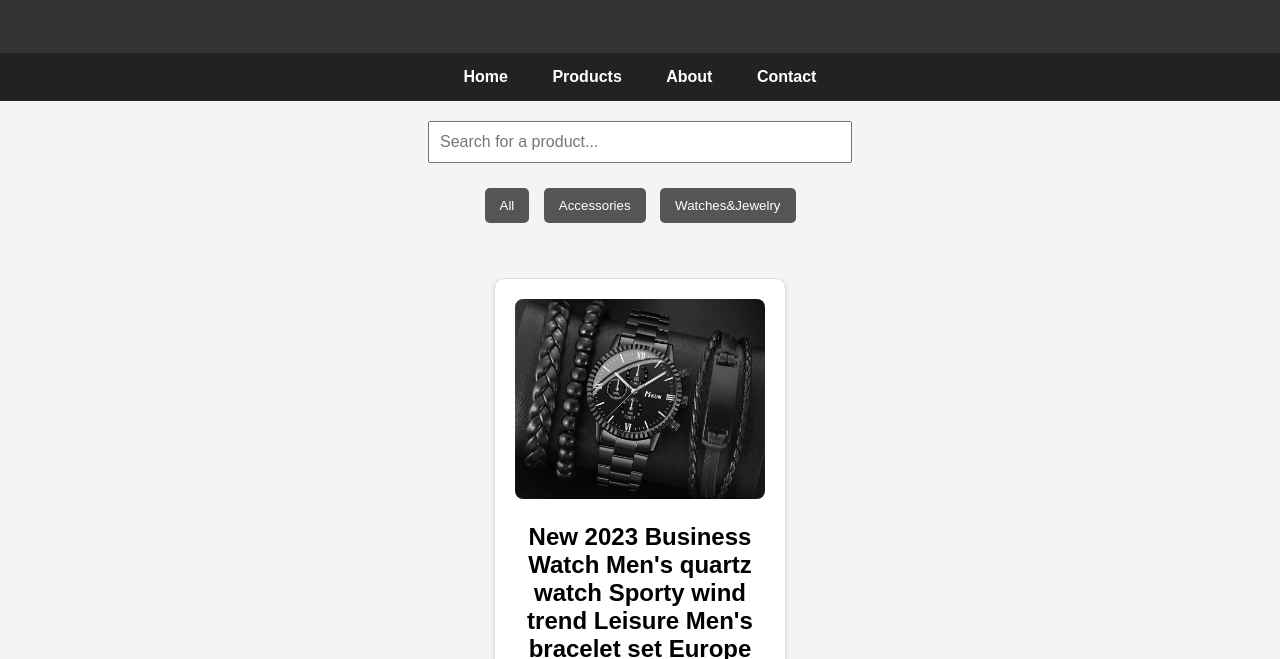
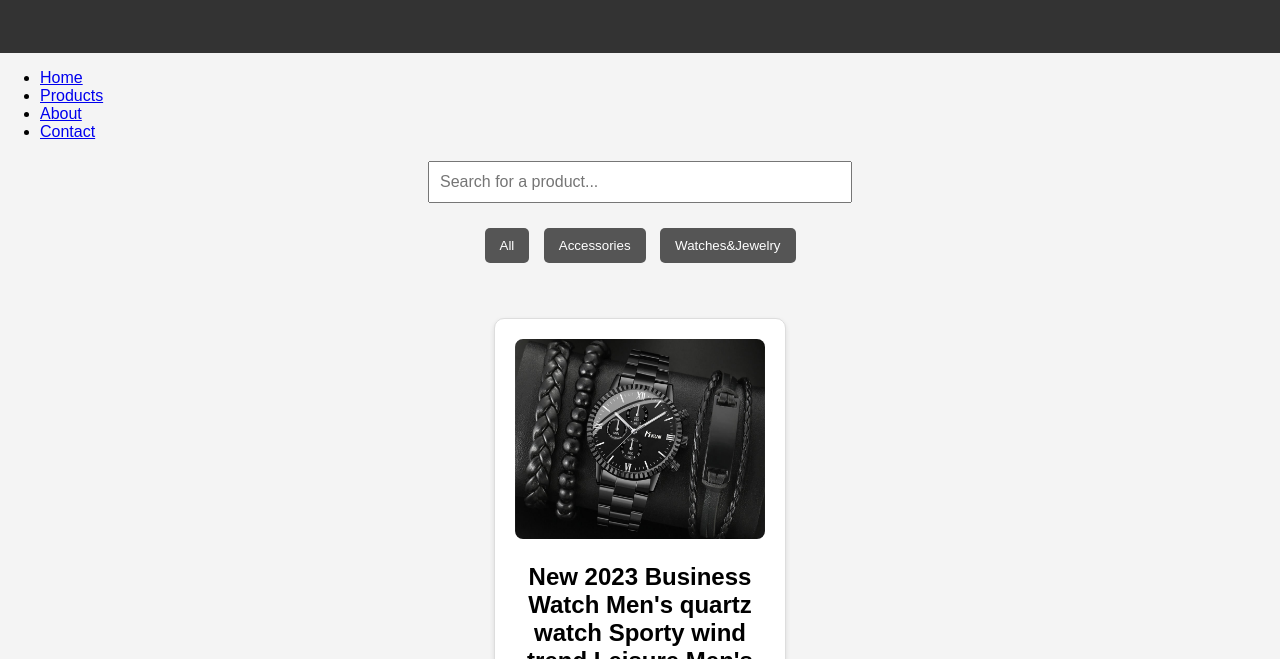
Before and after one commit to mike123v/Priceless-Boutique, a plain HTML site: page index.html in a window 1280 px wide. Shown: the part 141-800 px from the top of the page. Drawn offline with Linux system fonts and the light colour scheme.

Commit message:
Update B.CSS

```diff
--- a/B.CSS
+++ b/B.CSS
@@ -11,35 +11,7 @@ body {
     padding: 40px 20px;
     text-align: center;
   }
-.navbar {
-  background-color: #222;
-  padding: 15px;
-  text-align: center;
-}
-
-.navbar ul {
-  list-style: none;
-  margin: 0;
-  padding: 0;
-}
-
-.navbar li {
-  display: inline-block;
-  margin: 0 20px;
-}
-
-.navbar a {
-  color: white;
-  text-decoration: none;
-  font-weight: bold;
-}
-
-.navbar a:hover {
-  color: #f0a500;
-}
-
-
-  .search-container {
+.search-container {
     text-align: center;
     margin: 20px;
   }
```
